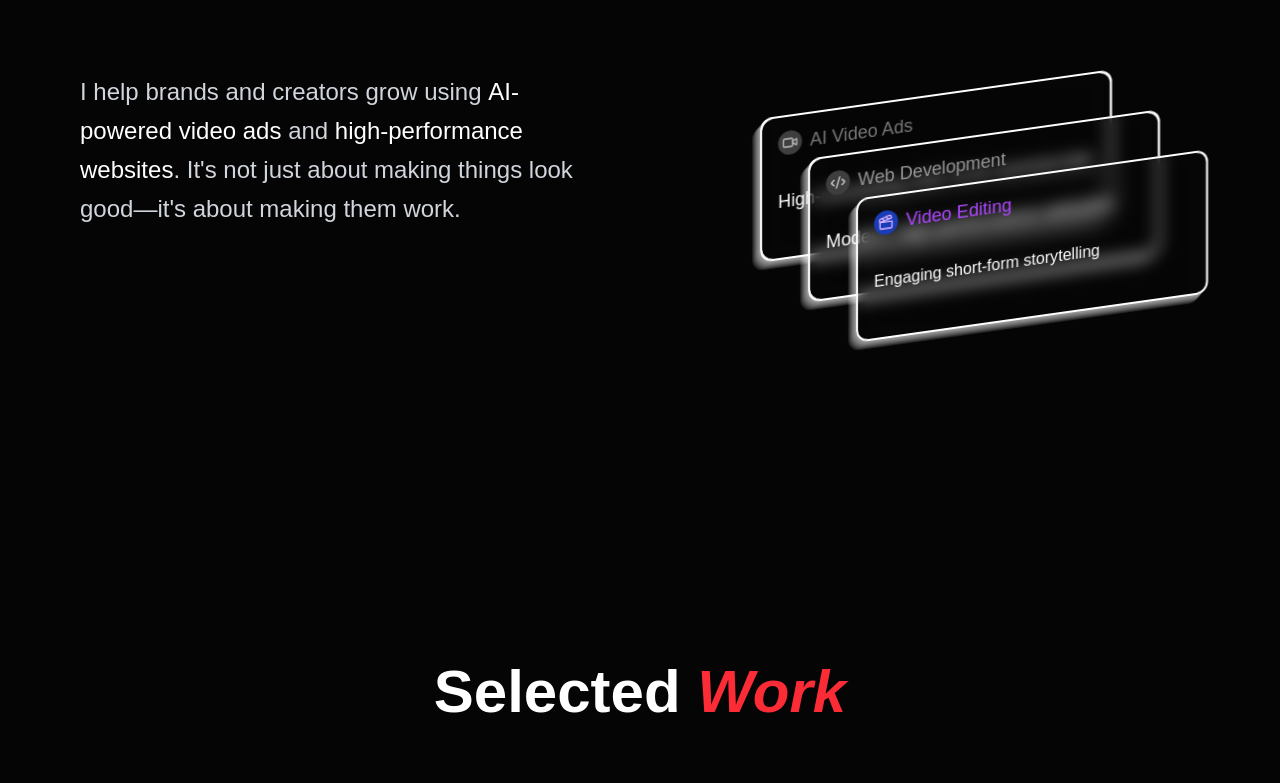
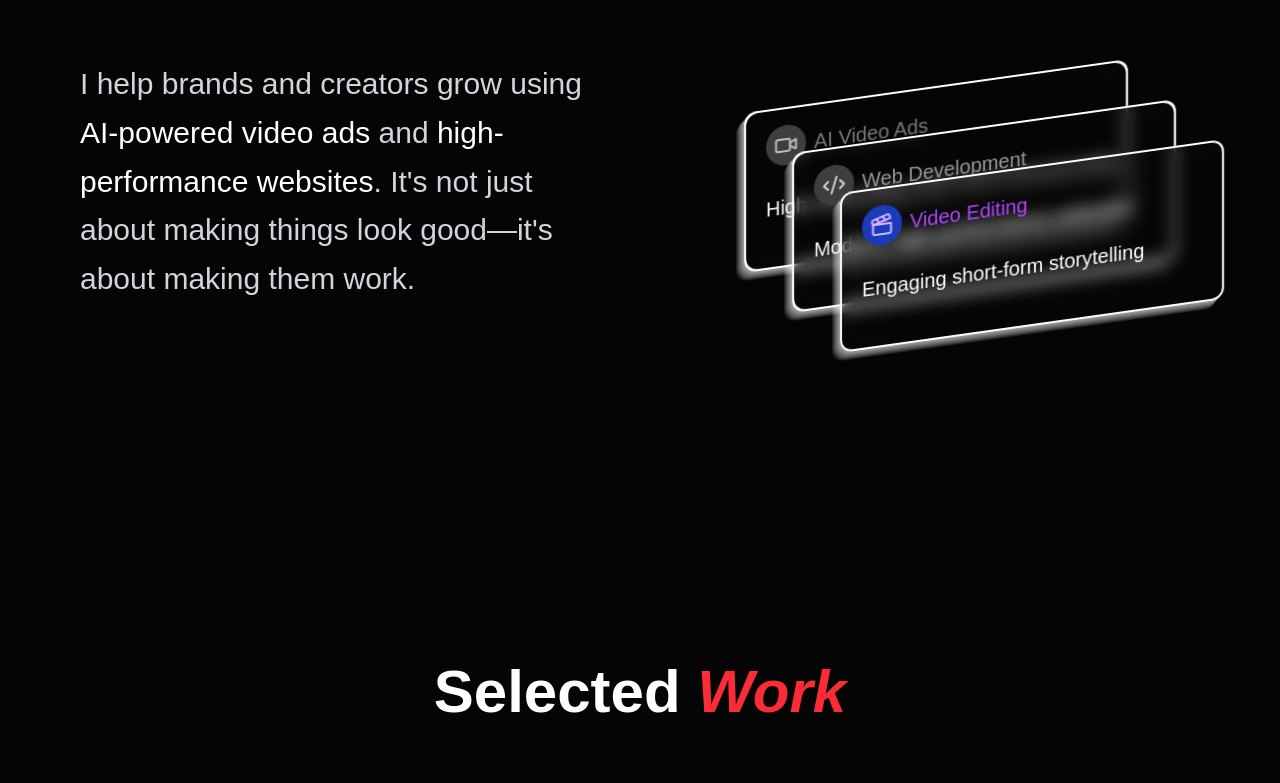
Before and after one commit to adithyack29/adhi-portfolio, a Next.js app: page / in a window 1280 px wide. Shown: the part 1034-1817 px from the top of the page. Built offline with nearby package versions, Linux system fonts and the light colour scheme; a web font is replaced by a local one.

Commit message:
about page update

```diff
--- a/src/components/About.tsx
+++ b/src/components/About.tsx
@@ -5,7 +5,7 @@ import { Video, Globe, FileVideo, Code2, Clapperboard } from "lucide-react";
 
 const skillsCards = [
     {
-        icon: <Video className="size-4 text-blue-300" />,
+        icon: <Video className="size-6 text-blue-300" />,
         title: "AI Video Ads",
         description: "High-converting UGC & AI commercials",
         date: "",
@@ -14,7 +14,7 @@ const skillsCards = [
         className: "[grid-area:stack] hover:-translate-y-24 before:absolute before:w-[100%] before:outline-1 before:rounded-xl before:outline-border before:h-[100%] before:content-[''] before:bg-blend-overlay before:bg-background/50 grayscale-[100%] hover:before:opacity-0 before:transition-opacity before:duration-700 hover:grayscale-0 before:left-0 before:top-0",
     },
     {
-        icon: <Code2 className="size-4 text-green-300" />,
+        icon: <Code2 className="size-6 text-green-300" />,
         title: "Web Development",
         description: "Modern, high-performance websites",
         date: "",
@@ -23,13 +23,12 @@ const skillsCards = [
         className: "[grid-area:stack] translate-x-12 translate-y-10 hover:-translate-y-10 before:absolute before:w-[100%] before:outline-1 before:rounded-xl before:outline-border before:h-[100%] before:content-[''] before:bg-blend-overlay before:bg-background/50 grayscale-[100%] hover:before:opacity-0 before:transition-opacity before:duration-700 hover:grayscale-0 before:left-0 before:top-0",
     },
     {
-        icon: <Clapperboard className="size-4 text-purple-300" />,
+        icon: <Clapperboard className="size-6 text-purple-300" />,
         title: "Video Editing",
         description: "Engaging short-form storytelling",
         date: "",
         iconClassName: "text-purple-500",
         titleClassName: "text-purple-500",
-        descriptionClassName: "text-base",
         className: "[grid-area:stack] translate-x-24 translate-y-20 hover:translate-y-10",
     },
 ];
@@ -40,9 +39,10 @@ export default function About() {
         <section id="about" className="min-h-screen text-white py-24 px-6 md:px-20 flex flex-col md:flex-row gap-16 items-center justify-center overflow-hidden">
 
             {/* Left: Intro */}
-            <div className="md:w-1/2 z-10">
-                <p className="text-xl md:text-2xl text-gray-300 font-light leading-relaxed mb-8">
-                    I help brands and creators grow using <strong className="text-white">AI-powered video ads</strong> and <strong className="text-white">high-performance websites</strong>.
+            <div className="md:w-1/2 z-10 pt-16">
+                <p className="text-2xl md:text-3xl text-gray-300 font-light leading-relaxed mb-8">
+                    I help brands and creators grow using <br />
+                    <strong className="text-white">AI-powered video ads</strong> and <strong className="text-white">high-performance websites</strong>.
                     It's not just about making things look good—it's about making them work.
                 </p>
                 {/* <div className="hidden md:block">
--- a/src/components/ui/display-cards.tsx
+++ b/src/components/ui/display-cards.tsx
@@ -27,7 +27,7 @@ function DisplayCard({
     return (
         <div
             className={cn(
-                "relative flex h-36 w-[22rem] -skew-y-[8deg] select-none flex-col justify-between rounded-xl border-2 bg-muted/70 backdrop-blur-sm px-4 py-3 transition-all duration-700 after:absolute after:-right-1 after:top-[-5%] after:h-[110%] after:w-[20rem] after:bg-gradient-to-l after:from-background after:to-transparent after:content-[''] hover:border-white/20 hover:bg-muted [&>*]:flex [&>*]:items-center [&>*]:gap-2",
+                "relative flex h-40 w-[24rem] -skew-y-[8deg] select-none flex-col justify-between rounded-xl border-2 bg-muted/70 backdrop-blur-sm px-5 py-4 transition-all duration-700 after:absolute after:-right-1 after:top-[-5%] after:h-[110%] after:w-[22rem] after:bg-gradient-to-l after:from-background after:to-transparent after:content-[''] hover:border-white/20 hover:bg-muted [&>*]:flex [&>*]:items-center [&>*]:gap-2",
                 className
             )}
             style={{
@@ -44,13 +44,13 @@ function DisplayCard({
             }}
         >
             <div className="relative z-10">
-                <span className="relative inline-block rounded-full bg-blue-800 p-1">
+                <span className="relative inline-block rounded-full bg-blue-800 p-2">
                     {icon}
                 </span>
-                <p className={cn("text-lg font-medium", titleClassName)}>{title}</p>
+                <p className={cn("text-xl font-medium", titleClassName)}>{title}</p>
             </div>
-            <p className={cn("whitespace-nowrap text-lg relative z-10", descriptionClassName)}>{description}</p>
-            <p className="text-muted-foreground relative z-10">{date}</p>
+            <p className={cn("whitespace-nowrap text-xl relative z-10", descriptionClassName)}>{description}</p>
+            <p className="text-muted-foreground relative z-10 hidden">{date}</p>
         </div>
     );
 }
```
